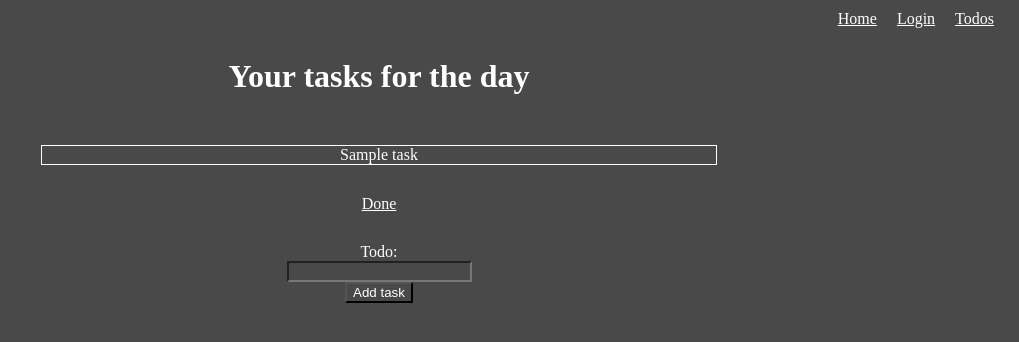
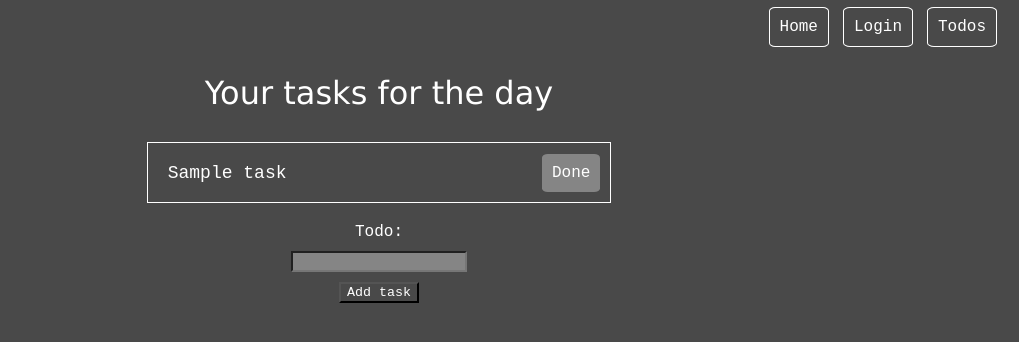
Before and after one commit to donnamagi/Pomodoro-app, a Flask app: template templates/todolist.html in a window 1280 px wide. Shown: the top 342 px of the page, without its empty margins (261-1280 px from the left). Run offline with Flask 2, Linux system fonts and the light colour scheme; the template is opened without the code that fills it: values that come from a table or form of the project are taken from there, most other values are stand-ins (such as "Sample title", 1, 10 or a date in 2020).

Commit message:
Styles redone

```diff
--- a/static/styles/styles.css
+++ b/static/styles/styles.css
@@ -3,8 +3,18 @@
     margin: 0;
     background-color: rgb(73, 73, 73);
     color:white;
+    text-decoration: none;
+    font-family: 'Courier New', Courier, monospace;
   }
 
+h1, h2 {
+    font-family: 'Lucida Sans', 'Lucida Sans Regular', 'Lucida Grande', 'Lucida Sans Unicode', Geneva, Verdana, sans-serif;
+    font-weight: lighter;
+}
+
+a {
+    background-color: inherit;
+}
 
 div {
 
@@ -19,20 +29,17 @@ div {
 
 nav {
     display: flex;
-
-
 }
 
-nav p {
+.nav-button {
     border: solid white 1px;
     border-radius: 10%;
-    color: white;
     padding: 10px;
     margin: 7px;
 
 }
 
-nav p:hover {
+.nav-button:hover {
     background-color: rgb(124, 123, 120);
 }
 
@@ -64,16 +71,37 @@ img {
 }
 
 .todolist {
-    margin-left: 20%;
-    margin-right: 20%;
+    margin-left: 30%;
+    margin-right: 30%;
 }
 
 ul {
     padding: 0;
 }
+
+.todo_element {
+    display: flex;
+    border: solid white 1px;
+    margin: 10px;
+    padding: 2%;
+    justify-content: space-between;
+    text-align: left;
+}
+
 li {
     list-style: none;
+}
+
+.button {
+    border-radius: 10%;
+    background-color: rgb(133, 133, 133);
+}
+.task {
+    text-align: left;
+    font-size: large;
+}
+
+#todo {
+    background-color: rgb(133, 133, 133);
     margin: 10px;
-    color: white;
-    border: solid white 1px;
 }
```
